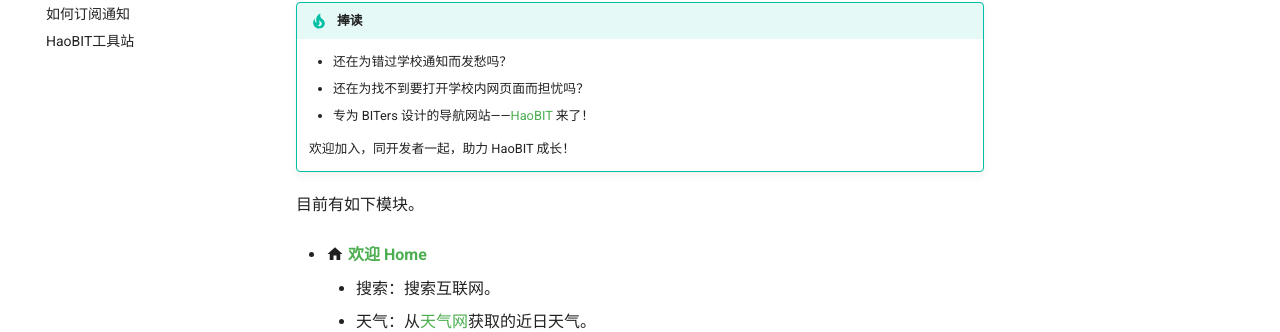
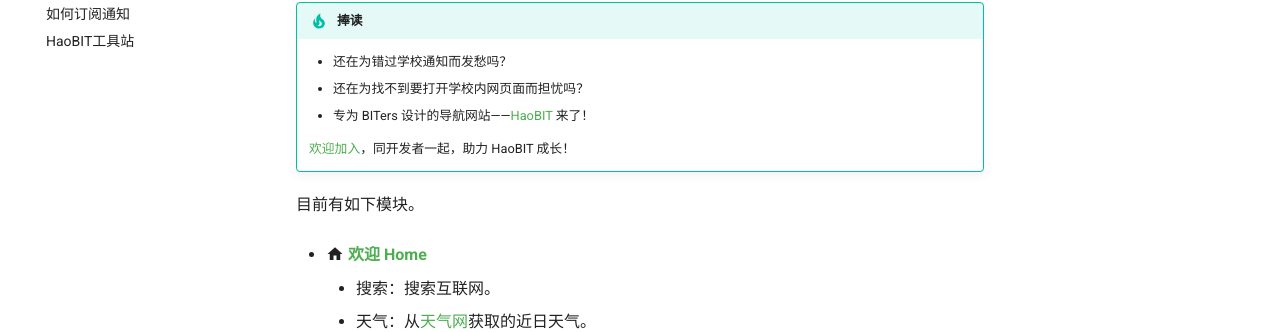
Before and after one commit to Capchdo/blog, an MkDocs documentation site: the page built from docs/index.md, in a window 1280 px wide and 900 px high. Shown: the part 178-510 px from the top of the window. Built offline with MkDocs 1.6.1 and Material for MkDocs 9.7.7, drawn with Linux system fonts in a browser that asks for light colours; comment, search, counter and statistics services are not loaded; some of the changed lines change nothing that is shown.

Commit message:
加入欢迎加入转移的链接

```diff
--- a/docs/index.md
+++ b/docs/index.md
@@ -6,7 +6,7 @@
     - 还在为找不到要打开学校内网页面而担忧吗？
     - 专为 BITers 设计的导航网站——[HaoBIT][haobit] 来了！
 
-    欢迎加入，同开发者一起，助力 HaoBIT 成长！
+    [欢迎加入](https://blog.haobit.top/about/)，同开发者一起，助力 HaoBIT 成长！
 
 目前有如下模块。
 
```
